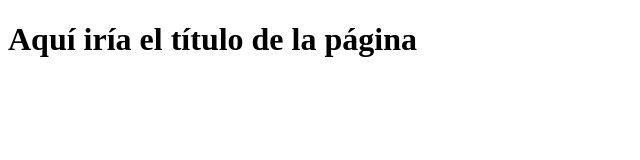
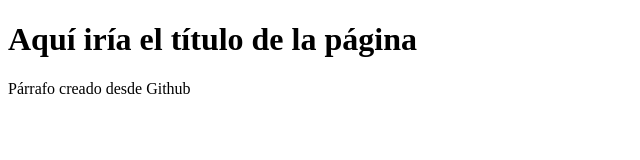
Before and after one commit to Mariorg1/ProyectoWebEmpresaC, a plain HTML site: page index.html in a window 1280 px wide. Shown: the whole page, without its empty margins (0-640 px from the left). Drawn offline with Linux system fonts and the light colour scheme.

Commit message:
Update index.html
Añado desde web gitthub un parrafo

```diff
--- a/index.html
+++ b/index.html
@@ -8,5 +8,6 @@
 </head>
 <body>
     <h1>Aquí iría el título de la página</h1>
+    <p> Párrafo creado desde Github</p>
 </body>
 </html>
```
